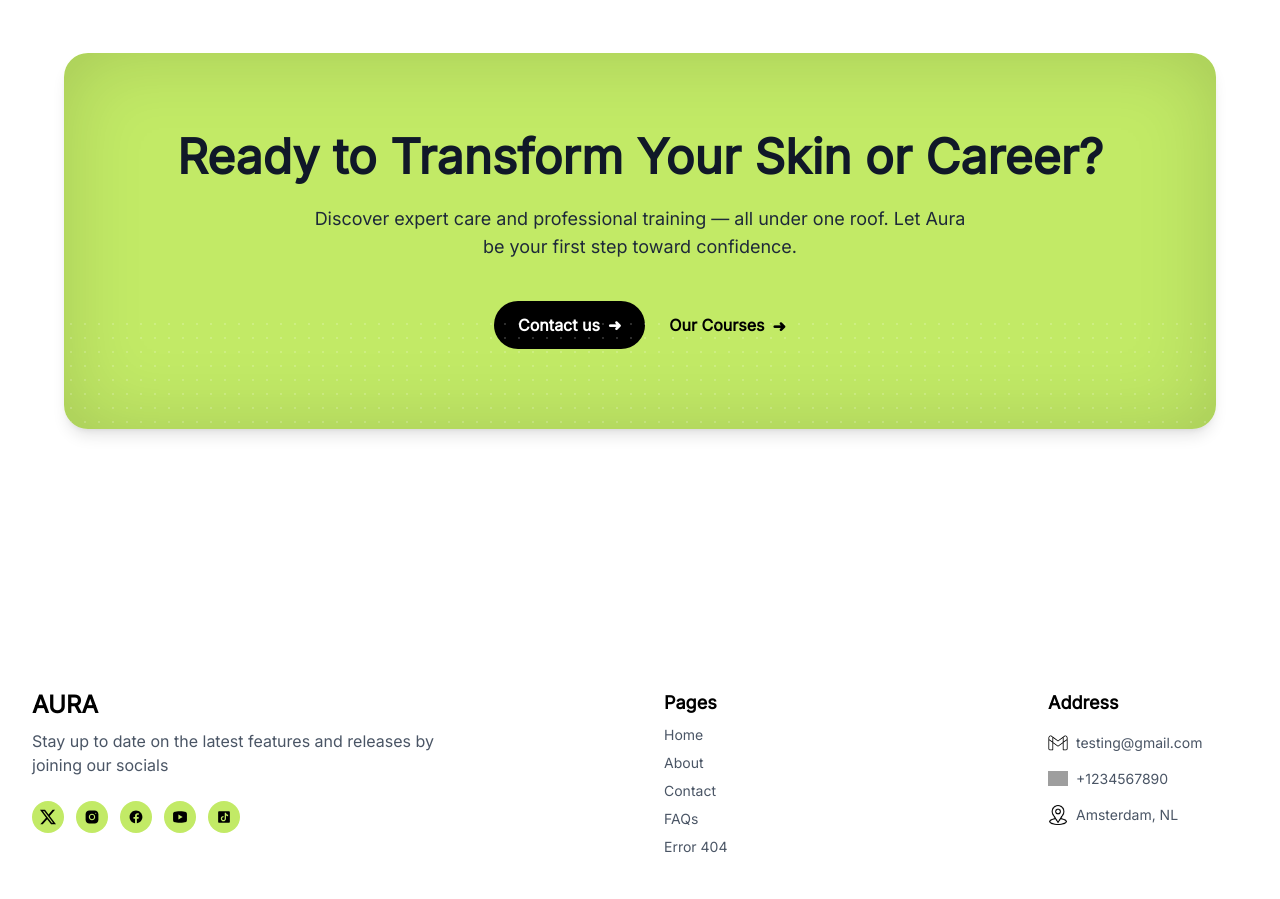
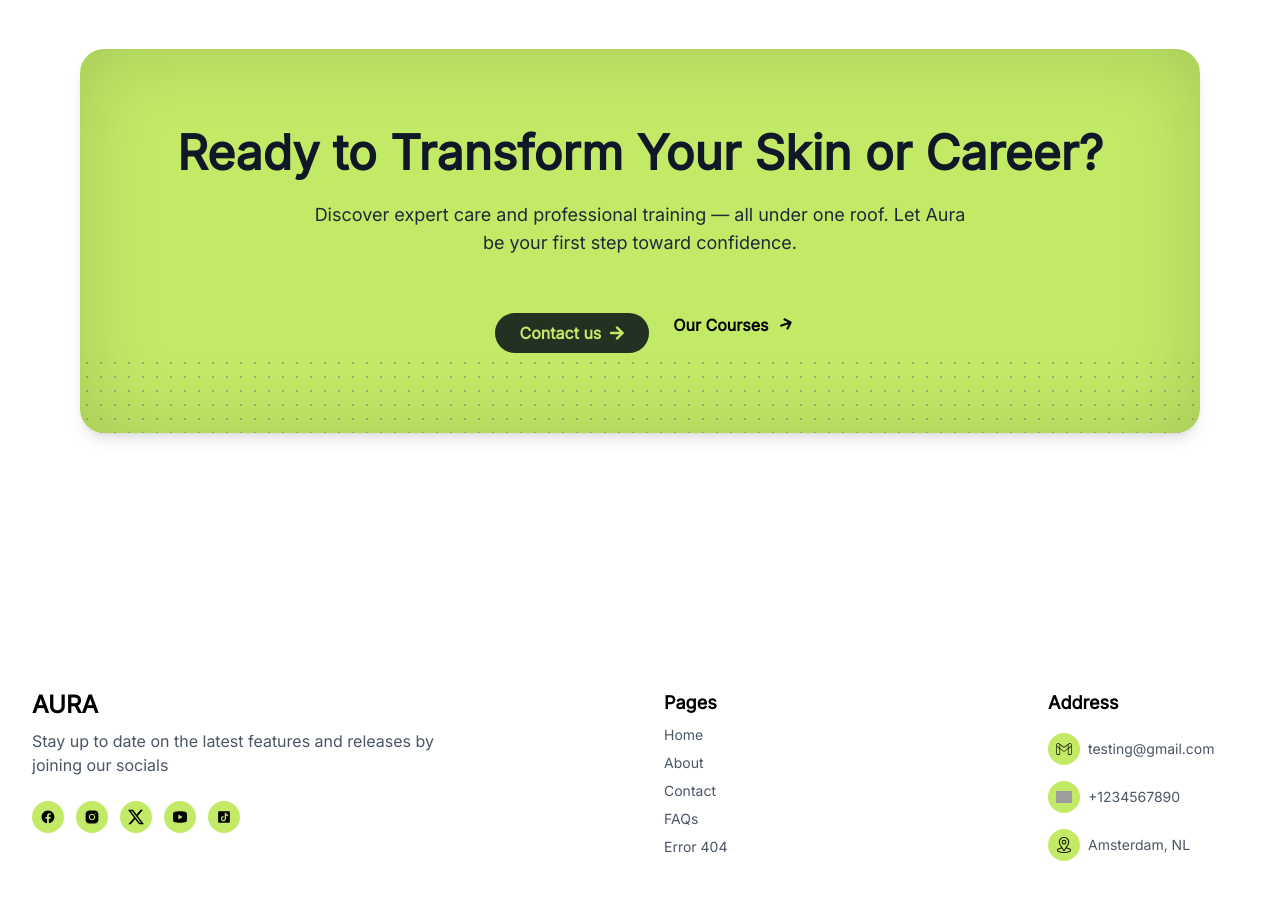
Before and after one commit to krishnnaaaaaaaa/Auraasthetic, a React (Vite) app: page /about in a window 1280 px wide. Shown: the part 3480-4379 px from the top of the page. Built offline with nearby package versions, Linux system fonts and the light colour scheme; grey boxes are pictures that could not be loaded.

Commit message:
Animations completed.

```diff
--- a/src/Components/AccessCard.jsx
+++ b/src/Components/AccessCard.jsx
@@ -3,7 +3,8 @@ import logo from "../assets/logo.png";
 
 function AccessCard() {
   return (
-    <div className="w-full h-full rounded-2xl shadow-md p-6 flex flex-col items-center justify-between bg-[#C2EA66] overflow-hidden">
+    <div className="w-full h-full rounded-2xl shadow-md p-6 flex flex-col items-center
+     justify-between bg-[#C2EA66] overflow-hidden">
       <div className="text-center">
         <h1 className="text-3xl font-bold text-[#333] mb-3">Extended Access</h1>
         <h3 className="text-lg text-[#233123] font-medium px-4">
@@ -16,7 +17,8 @@ function AccessCard() {
           <img
             src={logo}
             alt="Logo"
-            className="w-full h-auto object-contain rounded-xl transition-all duration-300 ease-in-out hover:scale-105"
+            className="w-full h-auto object-contain rounded-xl
+             transition-all duration-300 ease-in-out hover:scale-105"
           />
         </div>
       </div>
--- a/src/Components/Footer.jsx
+++ b/src/Components/Footer.jsx
@@ -7,8 +7,9 @@ import tiktok from '../assets/tiktok.svg';
 import gmail from "../assets/gmailicon.svg";
 import telephone from "../assets/telephone.png";
 import location from "../assets/location.png";
-
+import { motion } from "framer-motion";
 function Footer() {
+  const icons = [facebook, instagram, twitter, youtube, tiktok];
   return (
     <div className="flex flex-wrap justify-between gap-8 px-8 py-12 bg-white">
       {/* Branding Section */}
@@ -17,10 +18,27 @@ function Footer() {
         <h3 className="text-gray-600 font-medium text-base max-w-md">
           Stay up to date on the latest features and releases by joining our socials
         </h3>
+
        <div className="flex gap-3 mt-4">
-          {[twitter, instagram, facebook, youtube, tiktok].map((icon, idx) => (
-            <div key={idx} className="w-8 h-8 flex items-center justify-center rounded-full bg-[#c2ea66]">
-              <img src={icon} alt="icon" className="w-4" />
+
+
+
+        {icons.map((icon, idx) => (
+        <div
+          key={idx}
+          className="w-8 h-8 flex items-center justify-center rounded-full bg-[#c2ea66] overflow-hidden"
+        >
+          <motion.img
+            src={icon}
+            alt="icon"
+            className="w-4"
+            animate={{ y: 0, opacity: 1 }} // Default position
+            whileHover={{
+              y: [0, -15, 15, 0],
+              opacity: [1, 0, 0, 1],
+            }}
+            transition={{ duration: 0.8, ease: "easeInOut" }}
+          />
         </div>
       ))}
     </div>
@@ -37,18 +55,61 @@ function Footer() {
       </div>
 
       {/* Contact Info */}
+
       <div className="flex flex-col min-w-[200px] gap-4">
       <h1 className="text-lg font-semibold text-black">Address</h1>
+
+      {/* Gmail Row */}
       <div className="flex items-center text-gray-600 text-sm">
-          <img src={gmail} alt="gmail" className="w-5 mr-2" />
+        <div className="w-8 h-8 flex items-center justify-center rounded-full bg-[#c2ea66] overflow-hidden mr-2">
+          <motion.img
+            src={gmail}
+            alt="gmail"
+            className="w-4"
+            animate={{ y: 0, opacity: 1 }}
+            whileHover={{
+              y: [0, -15, 15, 0],
+              opacity: [1, 0, 0, 1],
+            }}
+            transition={{ duration: 0.8, ease: "easeInOut" }}
+          />
+        </div>
         testing@gmail.com
       </div>
+
+      {/* Telephone Row */}
       <div className="flex items-center text-gray-600 text-sm">
-          <img src={telephone} alt="telephone" className="w-5 mr-2" />
+        <div className="w-8 h-8 flex items-center justify-center rounded-full bg-[#c2ea66] overflow-hidden mr-2">
+          <motion.img
+            src={telephone}
+            alt="telephone"
+            className="w-4"
+            animate={{ y: 0, opacity: 1 }}
+            whileHover={{
+              y: [0, -15, 15, 0],
+              opacity: [1, 0, 0, 1],
+            }}
+            transition={{ duration: 0.8, ease: "easeInOut" }}
+          />
+        </div>
         +1234567890
       </div>
+
+      {/* Location Row */}
       <div className="flex items-center text-gray-600 text-sm">
-          <img src={location} alt="location" className="w-5 mr-2" />
+        <div className="w-8 h-8 flex items-center justify-center rounded-full bg-[#c2ea66] overflow-hidden mr-2">
+          <motion.img
+            src={location}
+            alt="location"
+            className="w-4"
+            animate={{ y: 0, opacity: 1 }}
+            whileHover={{
+              y: [0, -15, 15, 0],
+              opacity: [1, 0, 0, 1],
+            }}
+            transition={{ duration: 0.8, ease: "easeInOut" }}
+          />
+        </div>
         Amsterdam, NL
       </div>
     </div>
--- a/src/Components/Home/AccessCard.jsx
+++ b/src/Components/Home/AccessCard.jsx
@@ -1,33 +1,54 @@
 
-;
-
-
-import React from 'react';
+import React, { useState } from 'react';
 import logo from "../../assets/logo.png";
-import { FiClipboard } from "react-icons/fi"; // import clipboard icon
+import { FaArrowRight } from "react-icons/fa";
+import { FaPaperclip } from "react-icons/fa";
 
 function AccessCard() {
+  const [isHovered, setIsHovered] = useState(false);
+
   return (
-    <div className="w-[85%] h-[700px] rounded-md
-    shadow-md p-5 flex flex-col items-center bg-[#C2EA66] relative group overflow-hidden">
+    <div
+      className={`w-full h-[750px] rounded-2xl shadow-md p-6 flex flex-col items-center
+     justify-between bg-[#C2EA66] overflow-hidden transition-all duration-500`}
+      onMouseEnter={() => setIsHovered(true)}
+      onMouseLeave={() => setIsHovered(false)}
+    >
+      {/* Top left icon */}
+      <div className="self-start mb-2 relative">
+        <div
+          className={`p-2 rounded-full transition-all duration-300 flex items-center justify-center
+            ${isHovered ? "bg-white text-black" : " text-black"}`}
+        >
+          {isHovered ? (
+           <FaPaperclip className="text-xl rotate-[180deg]" />
 
-      {/* Top-right hover div */}
-      <div className="absolute top-4 right-4 w-10 h-10 bg-transparent rounded-full flex items-center justify-center transition-all duration-300 ease-in-out group-hover:bg-white">
-        <FiClipboard className="text-transparent group-hover:text-[#233123] text-xl transition-all duration-300 ease-in-out" />
+          ) : (
+            <FaArrowRight className="text-xl" />
+          )}
+        </div>
       </div>
 
-      <h1 className="text-2xl font-semibold text-[#333] mb-4">Extended Access</h1>
-
-      <h3 className="text-base text-[#233123] font-normal text-center px-8 py-4">
+      {/* Text */}
+      <div className="text-center">
+        <h1 className="text-3xl font-bold text-[#333] mb-3">Extended Access</h1>
+        <h3 className="text-lg text-[#233123] font-medium px-4">
           Get 6 months extra studio time - Exclusive to Aura students
         </h3>
+      </div>
 
       {/* Logo */}
+      <div className="flex-1 flex items-center justify-center w-full p-4">
+        <div className="w-full max-w-[600px]">
           <img
             src={logo}
             alt="Logo"
-        className="mt-8 w-[543px] transition-transform duration-500 ease-in-out group-hover:scale-110"
+            className={`w-full h-auto object-contain rounded-xl
+              transition-transform duration-400 ease-in-out
+              ${isHovered ? "scale-220" : "scale-100"}`}
           />
+        </div>
+      </div>
     </div>
   );
 }
--- a/src/Components/Home/FeatureCard.jsx
+++ b/src/Components/Home/FeatureCard.jsx
@@ -27,7 +27,7 @@ function FeatureCard({ Title, Description }) {
 
         {/* Arrow icon */}
         <div className="w-6 h-6 rounded-full bg-lime-100 flex items-center justify-center mt-auto">
-          <FiArrowRight className="text-lime-600 w-4 h-4" />
+          {/* <FiArrowRight className="text-lime-600 w-4 h-4" /> */}
         </div>
       </div>
     </div>
--- a/src/Components/Home/HeroCard.jsx
+++ b/src/Components/Home/HeroCard.jsx
@@ -1,55 +1,126 @@
-import React from 'react';
+
+import React, { useState } from 'react';
+import { FaArrowRight } from 'react-icons/fa';
+import { motion, AnimatePresence } from "framer-motion";
 
 const HeroCard = () => {
+  const [isHovered, setIsHovered] = useState(false);
+  const [courseHovered, setCourseHovered] = useState(false);
+
   return (
-    <div className="flex items-center justify-center p-4 bg-white min-h-screen">
-      {/* Green Card */}
-      <div className="relative w-full max-w-6xl bg-[#c2ea66] rounded-3xl px-8 py-20 md:px-16 text-center shadow-lg overflow-hidden">
-        {/* Vignette overlay */}
+    <div className="flex w-full items-center justify-center p-2 px-20 bg-white min-h-screen">
+      <div className="relative w-full bg-[#c2ea66] rounded-3xl px-8 py-20 md:px-16 text-center shadow-lg overflow-hidden">
+
+        {/* Inner Shadow */}
         <div
           className="pointer-events-none absolute inset-0 rounded-3xl"
+          style={{ boxShadow: 'inset 0 0 80px rgba(0,0,0,0.15)' }}
+        />
+
+        {/*  Permanent Dotted Background at Bottom Area */}
+        <div
+          className="absolute bottom-0 left-0 w-full"
           style={{
-            boxShadow: 'inset 0 0 80px rgba(0,0,0,0.15)',
+            height: '20%',
+            backgroundImage: 'radial-gradient(#6b7280 1px, transparent 1px)',
+            backgroundSize: '14px 14px',
+            opacity: 0.5,
+            pointerEvents: 'none',
+            zIndex: 0
           }}
         />
-        {/* Content */}
-        <h1 className="text-3xl md:text-5xl font-bold text-gray-900 mb-6">
+
+        {/* Content Above Dots */}
+        <h1 className="text-3xl md:text-5xl font-bold text-gray-900 mb-6 relative z-10">
           Ready to Transform Your Skin or Career?
         </h1>
 
-        <p className="text-base md:text-lg text-gray-800 max-w-2xl mx-auto mb-10">
+        <p className="text-base md:text-lg text-gray-800 max-w-2xl mx-auto mb-10 relative z-10">
           Discover expert care and professional training — all under one roof. Let Aura be your first step toward confidence.
         </p>
 
-        <div className="flex flex-col sm:flex-row justify-center items-center gap-6">
-          {/* Primary Button */}
+        <div className="flex flex-col sm:flex-row justify-center items-center gap-6 relative z-10">
+
+          {/* Contact Button */}
           <button
-            type="button"
-            className="flex items-center gap-2 bg-black text-white px-6 py-3 rounded-full text-base font-semibold hover:bg-gray-900 transition-colors group"
+            onMouseEnter={() => setIsHovered(true)}
+            onMouseLeave={() => setIsHovered(false)}
+            className="mt-4 bg-[#233123] px-6 py-2 rounded-full text-[#C2EA66] font-semibold flex items-center gap-0 overflow-hidden relative"
           >
-            Contact us
-            <span className="transform group-hover:translate-x-0.5 transition-transform">➜</span>
+            <motion.span
+              className="w-5 h-5 absolute left-4"
+              initial={false}
+              animate={{
+                x: isHovered ? 0 : -20,
+                opacity: isHovered ? 1 : 0,
+              }}
+              transition={{ duration: 0.4 }}
+            >
+              <FaArrowRight className="text-[#101828]" />
+            </motion.span>
+
+            <motion.span
+              className="flex items-center"
+              animate={{ x: isHovered ? 10 : 0 }}
+              transition={{ duration: 0.4 }}
+            >
+              Contact us
+              <motion.span
+                className="ml-2"
+                initial={false}
+                animate={{
+                  x: isHovered ? 20 : 0,
+                  opacity: isHovered ? 0 : 1,
+                }}
+                transition={{ duration: 0.4 }}
+              >
+                <FaArrowRight className="text-[#C2EA66]" />
+              </motion.span>
+            </motion.span>
           </button>
 
-          {/* Secondary Link Button */}
-          <button
-            type="button"
-            className="flex items-center gap-2 text-black font-semibold text-base hover:underline transition-colors"
+          {/* "Our Courses" Button */}
+          <div
+            className="inline-block"
+            onMouseEnter={() => setCourseHovered(true)}
+            onMouseLeave={() => setCourseHovered(false)}
           >
-            Our Courses
-            <span className="transform translate-y-px">➜</span>
-          </button>
+            <button
+              type="button"
+              className="flex items-center gap-1 text-black font-semibold text-base transition-colors"
+            >
+              Our Courses
+              <span className="relative w-3 h-4 inline-block">
+                <AnimatePresence mode="wait">
+                  {courseHovered ? (
+                    <motion.span
+                      key="arrow-out"
+                      initial={{ x: 0, y: 0, opacity: 1 }}
+                      animate={{ x: 8, y: -8, opacity: 0 }}
+                      exit={{ opacity: 0 }}
+                      transition={{ duration: 0.3 }}
+                      className="absolute"
+                    >
+                      <FaArrowRight className="text-sm" />
+                    </motion.span>
+                  ) : (
+                    <motion.span
+                      key="arrow-in"
+                      initial={{ x: -8, y: 8, opacity: 0, rotate: -18 }}
+                      animate={{ x: 0, y: 0, opacity: 1, rotate: -18 }}
+                      exit={{ opacity: 0 }}
+                      transition={{ duration: 0.3 }}
+                      className="absolute"
+                    >
+                      <FaArrowRight className="text-sm" />
+                    </motion.span>
+                  )}
+                </AnimatePresence>
+              </span>
+            </button>
+          </div>
+
         </div>
-
-        {/* Dotted Bottom Texture */}
-        <div
-          className="absolute inset-x-0 bottom-0 h-28"
-          style={{
-            backgroundImage: 'radial-gradient(rgba(255,255,255,0.7) 1px, transparent 1px)',
-            backgroundSize: '14px 14px',
-            opacity: 0.25,
-          }}
-        />
       </div>
     </div>
   );
```
Also changed, not shown: 1 other file (tests, documents, lock files or other folders). Lines whose indentation alone changed are shown as unchanged.
